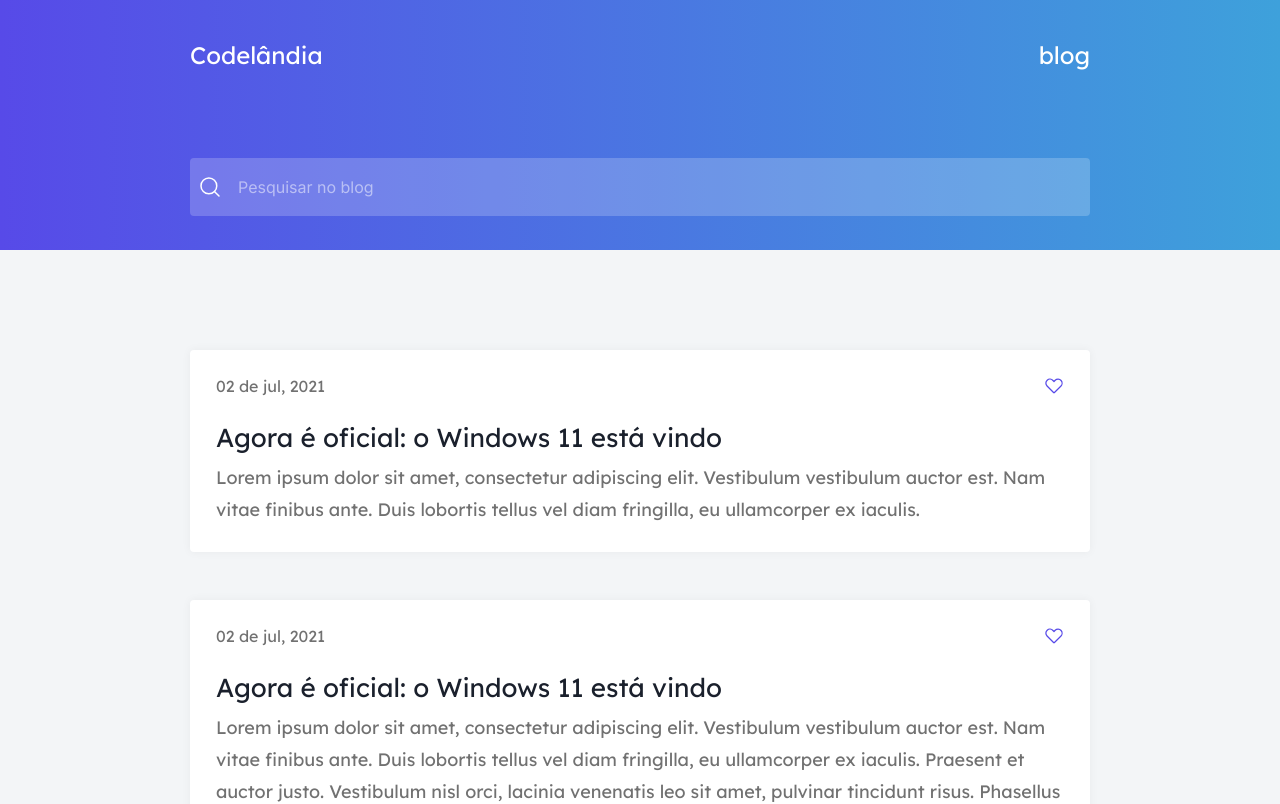
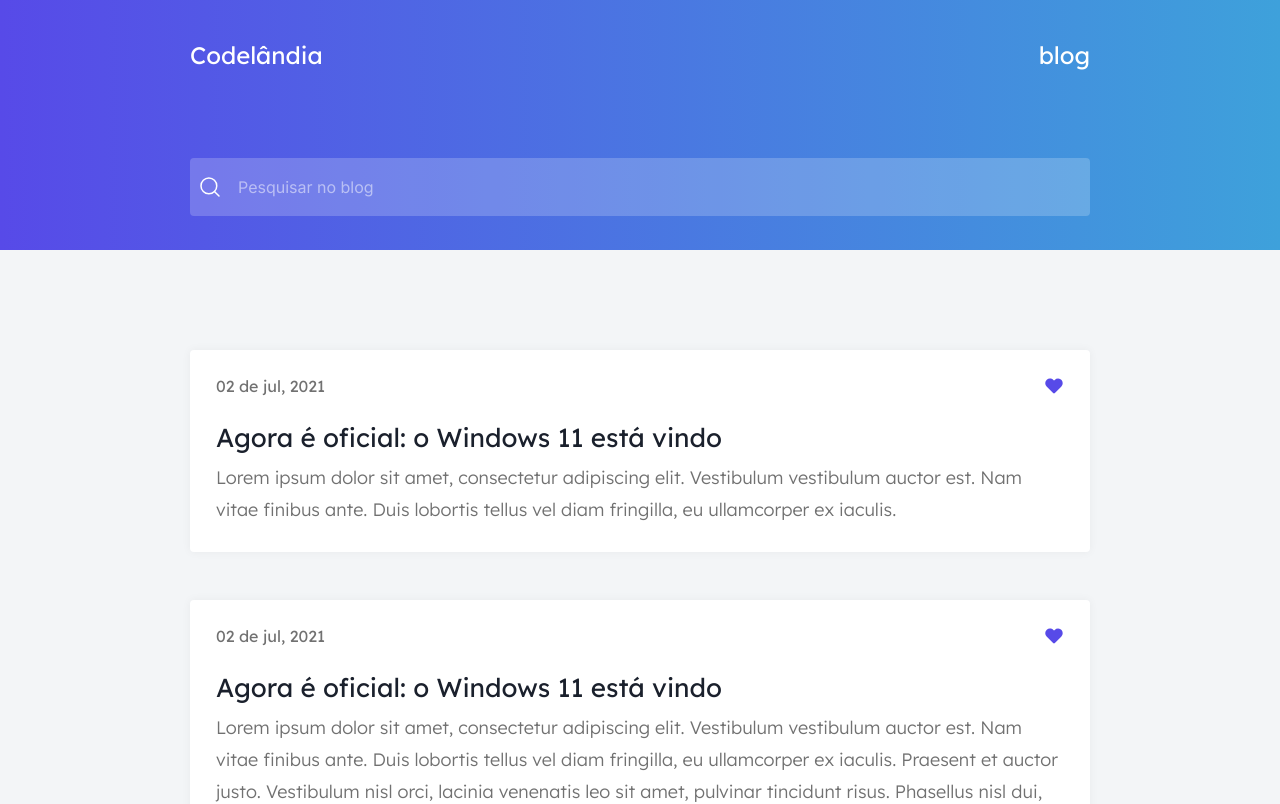
Before and after one commit to lgolin/frontend-projects, a React (Vite) app in the folder 01-blog-react/: page / in a window 1280 px wide. Shown: the top 804 px of the page. Built offline with nearby package versions, Linux system fonts and the light colour scheme.

Commit message:
useState for like icon

```diff
--- a/01-blog-react/src/components/Posts/Posts.module.scss
+++ b/01-blog-react/src/components/Posts/Posts.module.scss
@@ -43,6 +43,7 @@ section {
     font-size: 1.125rem;
     line-height: 2rem;
     color: $grey-300;
+    font-weight: 300;
 
     @include respond(small) {
       font-size: 0.875rem;
--- a/01-blog-react/src/components/Posts/index.jsx
+++ b/01-blog-react/src/components/Posts/index.jsx
@@ -1,8 +1,19 @@
 import styles from './Posts.module.scss';
 import posts from './posts.json';
 import { HeartStraight } from 'phosphor-react';
+import { useState } from 'react';
 
 export default function Posts() {
+  const [isActive, setIsActive] = useState(false);
+
+  const handleClick = () => {
+    // 👇️ toggle
+    setIsActive((current) => !current);
+
+    // 👇️ or set to true
+    // setIsActive(true);
+  };
+
   return (
     <>
       {posts.map((post) => {
@@ -11,7 +22,15 @@ export default function Posts() {
             <div className={styles.info}>
               <p>{post.date}</p>
               <p>
-                <HeartStraight size={20} color="#574ae8" />
+                <HeartStraight
+                  size={20}
+                  color="#574ae8"
+                  weight="fill"
+                  onClick={handleClick}
+                  style={{
+                    fill: isActive ? '#dede' : '',
+                  }}
+                />
               </p>
             </div>
             <p className={styles.title}>{post.title}</p>
```
